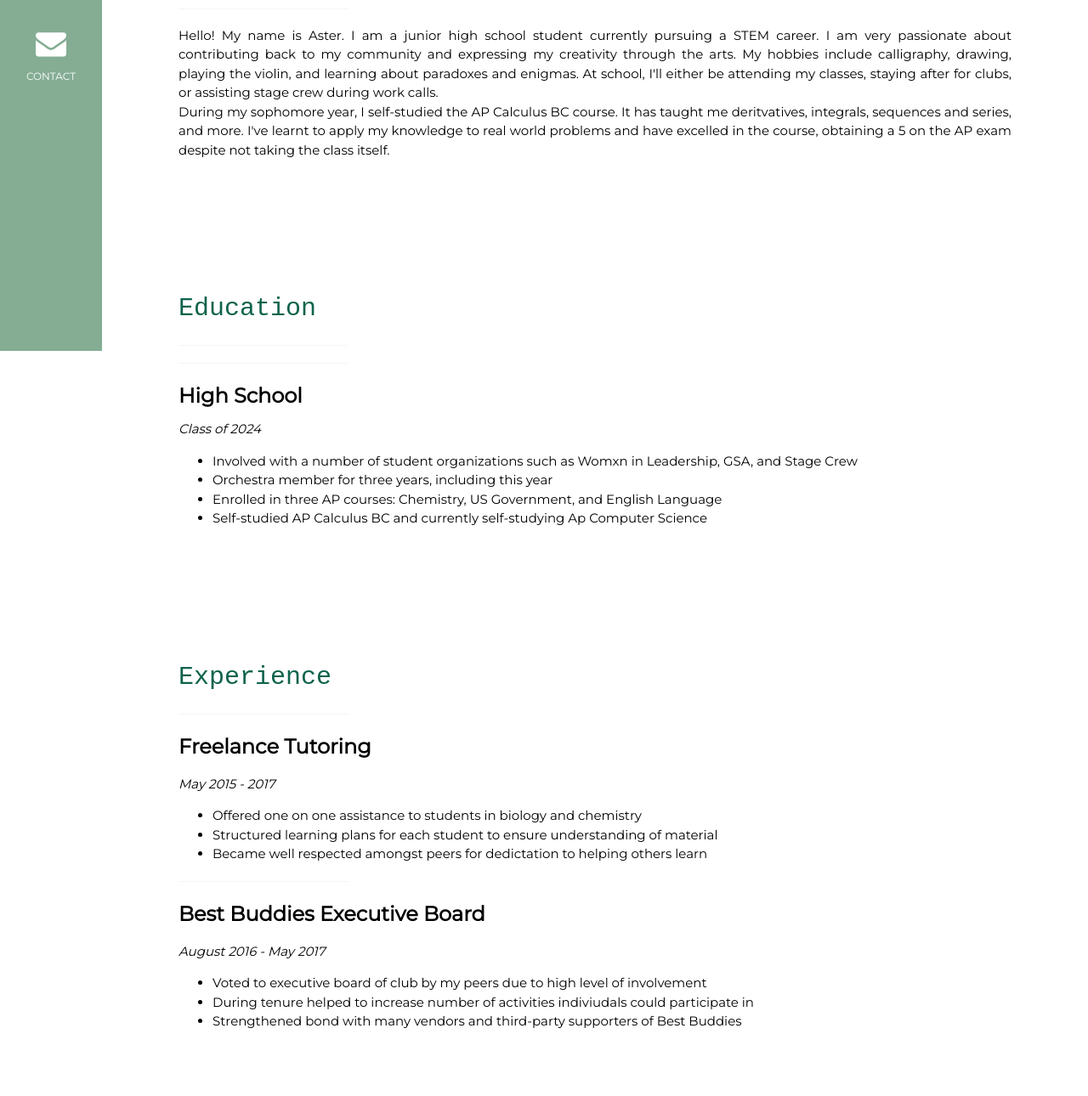
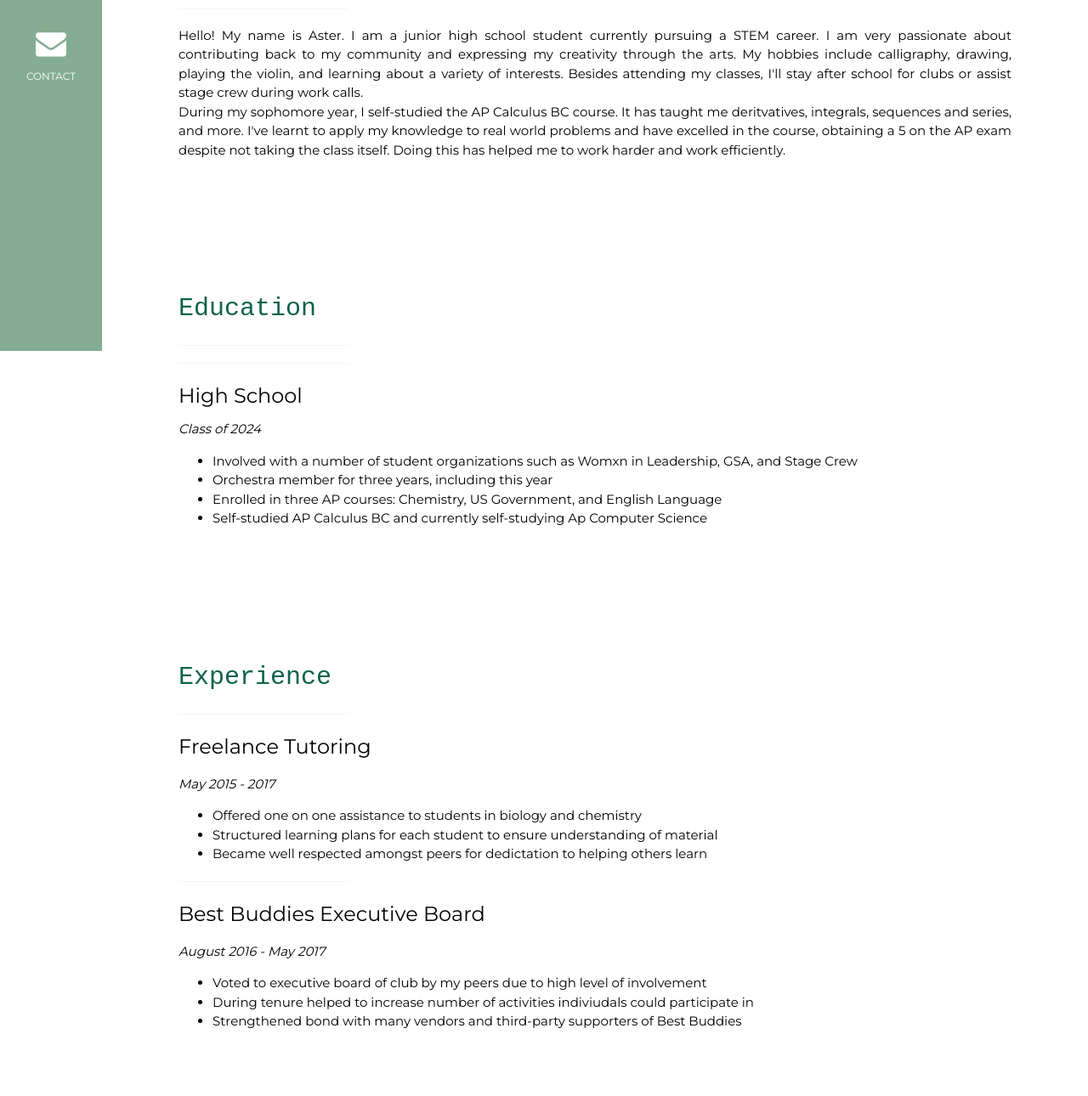
Before and after one commit to Eridaleus/Eridaleus.github.io, a plain HTML site: page index.html in a window 1280 px wide. Shown: the part 387-1677 px from the top of the page at 85% size. Drawn offline with nearby package versions, Linux system fonts and the light colour scheme.

Commit message:
Update index.html

```diff
--- a/index.html
+++ b/index.html
@@ -58,7 +58,7 @@ https://www.w3schools.com/w3css/4/w3.css
   <!-- Header/Home -->
   <header class="w3-container w3-padding-32 w3-center w3-white" id="home">
     <h1 class="w3-jumbo">I'm Aster.</h1>
-    <p>High School Student.</p>
+    <p>High School Student</p>
     <img src="./llama-1.png" alt="boy" class="w3-image" width="200" height="200">
   </header>
 
@@ -67,9 +67,9 @@ https://www.w3schools.com/w3css/4/w3.css
     <h2>About Me</h2>
     <hr style="width:200px" class="w3-opacity">
     <!-- EDIT THIS SECTION TO CHANGE YOUR ABOUT ME -->
-    <p> Hello! My name is Aster. I am a junior high school student currently pursuing a STEM career. I am very passionate about contributing back to my community and expressing my creativity through the arts. My hobbies include calligraphy, drawing, playing the violin, and learning about paradoxes and enigmas. At school, I'll either be attending my classes, staying after for clubs, or assisting stage crew during work calls.
+    <p> Hello! My name is Aster. I am a junior high school student currently pursuing a STEM career. I am very passionate about contributing back to my community and expressing my creativity through the arts. My hobbies include calligraphy, drawing, playing the violin, and learning about a variety of interests. Besides attending my classes, I'll stay after school for clubs or assist stage crew during work calls.
     <br />
-    During my sophomore year, I self-studied the AP Calculus BC course. It has taught me deritvatives, integrals, sequences and series, and more. I've learnt to apply my knowledge to real world problems and have excelled in the course, obtaining a 5 on the AP exam despite not taking the class itself.
+    During my sophomore year, I self-studied the AP Calculus BC course. It has taught me deritvatives, integrals, sequences and series, and more. I've learnt to apply my knowledge to real world problems and have excelled in the course, obtaining a 5 on the AP exam despite not taking the class itself. Doing this has helped me to work harder and work efficiently.
     </p>
 
   <!-- End About Section -->
@@ -90,7 +90,7 @@ https://www.w3schools.com/w3css/4/w3.css
     </ul>-->
     <hr style="width:200px" class="w3-opacity">
     <!-- EDIT THIS SECTION TO CHANGE YOUR High School Info-->
-    <h3><b>High School</b></h3>
+    <h3>High School</h3>
     <i>Class of 2024</i>
     <ul>
       <li>Involved with a number of student organizations such as Womxn in Leadership, GSA, and Stage Crew</li>
@@ -107,7 +107,7 @@ https://www.w3schools.com/w3css/4/w3.css
     <h2>Experience</h2>
     <hr style="width:200px" class="w3-opacity">
     <!-- EDIT THIS SECTION TO CHANGE One experience section -->
-    <h3><b>Freelance Tutoring</b></h3>
+    <h3>Freelance Tutoring</h3>
     <p><i>May 2015 - 2017</i></p>
     <ul>
       <li>Offered one on one assistance to students in biology and chemistry</li>
@@ -116,7 +116,7 @@ https://www.w3schools.com/w3css/4/w3.css
     </ul>
     <hr style="width:200px" class="w3-opacity">
     <!-- EDIT THIS SECTION TO CHANGE One experience section -->
-    <h3><b>Best Buddies Executive Board</b></h3>
+    <h3>Best Buddies Executive Board</h3>
     <p><i>August 2016 - May 2017</i></p>
     <ul>
       <li>Voted to executive board of club by my peers due to high level of involvement</li>
```
